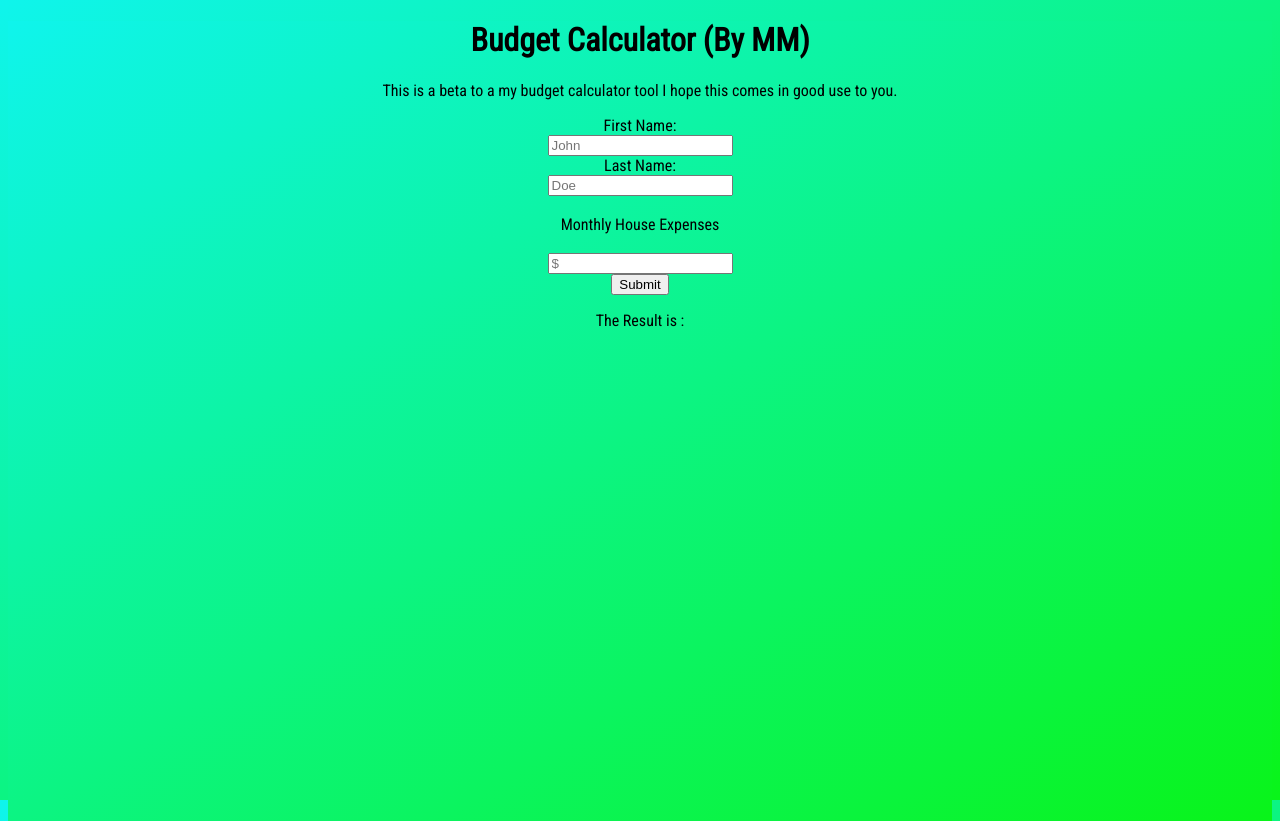
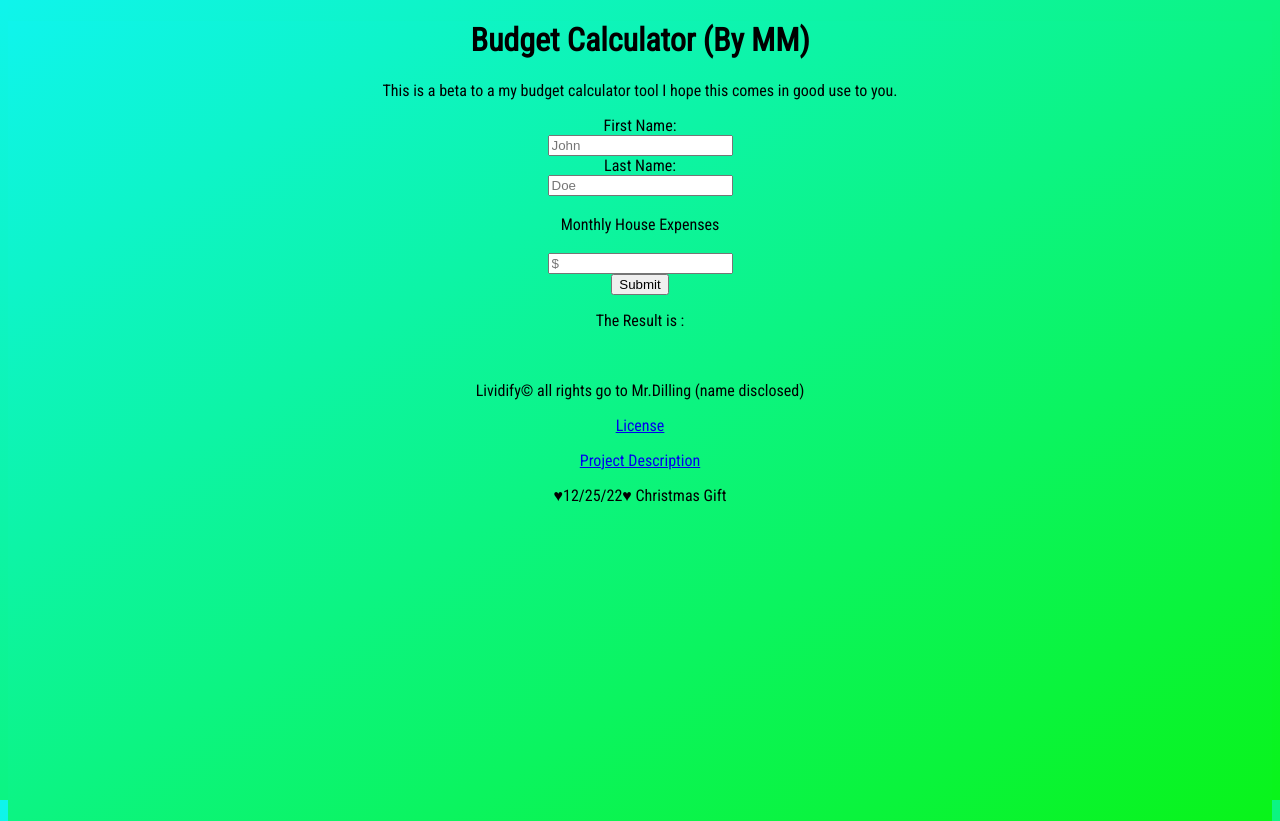
Before and after one commit to Lividify/yourbudget.github.io, a website: page index.html in a window 1280 px wide. Drawn offline with Linux system fonts and the light colour scheme.

Commit message:
Initial commit

```diff
--- a/index.html
+++ b/index.html
@@ -36,6 +36,16 @@
         <span id="result"></span>
       </p>
     </center>
+
+<br>
+  <p><center>Lividify© all rights go to Mr.Dilling (name disclosed)</center></p>
+  <p><center><a href="https://github.com/Lividify/yourbudget.github.io/blob/main/LICENSE">License</a></center></p>
+  <p><center><a href="https://github.com/Lividify/yourbudget.github.io/blob/main/README.md">Project Description</a><center></p>
+    <p><center>♥12/25/22♥ Christmas Gift</center></p>
+    <br>
+
+
+
 </form>
 <script>
   function multiplyBy()
```
